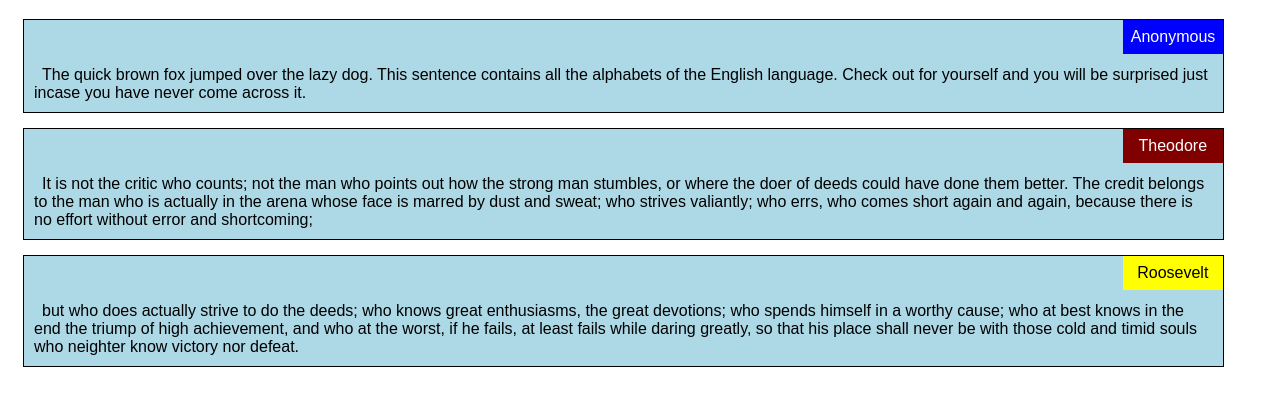
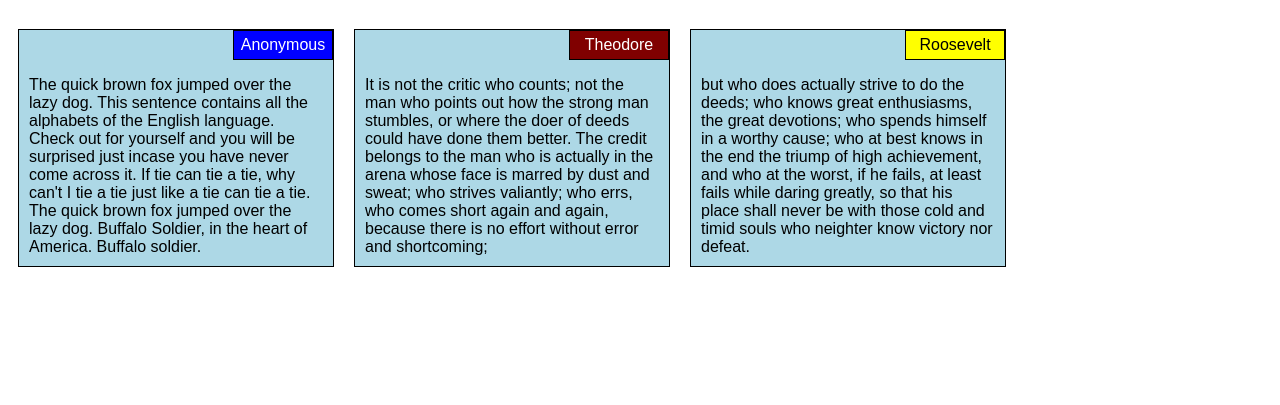
Before and after one commit to wellawet/assign1, a plain HTML site: page index.html in a window 1280 px wide. Shown: the part 61-466 px from the top of the page. Drawn offline with Linux system fonts and the light colour scheme.

Commit message:
first summit

```diff
--- a/index.html
+++ b/index.html
@@ -2,21 +2,25 @@
 <html>
   <head>
     <meta charset="utf-8">
+    <meta name="viewport" content="width=device-width, initial-scale=1">
     <title>Assignment Solution for Module 2</title>
     <link href="style.css" rel="stylesheet" >
   </head>
   <body>
     <h1>Some Quotes</h1>
 
-      <div>
+      <div class="col-lg-1">
         <nav id="p1">Anonymous</nav><br><br>
         <nav>
         The quick brown fox jumped over the lazy dog. This sentence contains all the alphabets of the English language. Check out for yourself and you will be surprised just incase you
         have never come across it.
+        If tie can tie a tie, why can't I tie a tie just like a tie can tie a tie.
+        The quick brown fox jumped over the lazy dog. Buffalo Soldier, in the heart of America. Buffalo soldier.
+
         </nav>
       </div>
 
-      <div>
+      <div class="col-lg-2">
         <nav id="p2">Theodore</nav> <br><br>
         <nav>
         It is not the critic who counts; not the man who points out how the strong man stumbles, or where the doer of deeds could have done them better. The credit belongs to the man
@@ -25,7 +29,7 @@
         </nav>
       </div>
 
-      <div>
+      <div class="col-lg-3 col-md-">
       <nav id="p3">Roosevelt</nav><br><br>
         <nav>
         but who does actually strive to do the deeds; who knows great enthusiasms, the great devotions; who spends himself in a worthy cause; who at best knows in the end the triump
@@ -34,5 +38,6 @@
         </nav>
       </div>
 
+
   </body>
 </html>
--- a/style.css
+++ b/style.css
@@ -1,7 +1,9 @@
 
 * {
     box-sizing: border-box;
+
 }
+
 
 h1 {
     text-align: center;
@@ -9,10 +11,10 @@ h1 {
 div {
     background-color: lightblue;
     font-family: Arial, Helvetica, sans-serif;
+    width: 96%;
     border: 1px solid black;
-    width: 95%;
     padding: 10px;
-    margin: 15px;
+    margin: 10px;
     position: relative;
 
 
@@ -21,7 +23,7 @@ div {
 nav {
     text-align: center;
     width: 100px;
-    padding: 8px;
+
     display: inline;
 
 
@@ -29,18 +31,22 @@ nav {
 
 #p1 {
     background-color: blue;
+    border: 1px solid black;
     color: white;
+    padding: 5px;
     position: absolute;
     right:0px;
     top:0px;
-    float: right;
+
 
 
 }
 
 #p2 {
     background-color: maroon;
+    border: 1px solid black;
     color: white;
+    padding: 5px;
     position: absolute;
     right:0px;
     top:0px;
@@ -48,8 +54,66 @@ nav {
 
 #p3 {
     background-color: yellow;
+    border: 1px solid black;
+    padding: 5px;
     position: absolute;
     right:0px;
     top:0px;
 
 }
+
+/* For Desktops */
+@media (min-width: 992px) {
+    .col-lg-1, .col-lg-2, .col-lg-3 {
+        width: 96%;
+        /*height: 300px;*/
+        float: left;
+    }
+
+     .col-lg-1 {
+        width: 25%;
+     }
+     .col-lg-2 {
+        width: 25%;
+     }
+     .col-lg-3 {
+        width: 25%;
+     }
+
+
+
+}
+
+/*For Tablets */
+@media (min-width: 768px) and (max-width: 991px) {
+    .col-lg-1, .col-lg-2, .col-lg-3 {
+        width: 96%;
+        float: left;
+}
+    .col-lg-1 {
+        width: 33.33%;
+    }
+    .col-lg-2 {
+        width: 33.33%;
+    }
+    .col-lg-3 {
+        width: 69.16%;
+    }
+
+/*For Mobile*/
+@media (width: 767px) , (max-width: 767px) {
+
+    .col-lg-1, .col-lg-2, .col-lg-3 {
+        width: 96%;
+        float: left;
+    }
+    .col-lg-1 {
+        width: 33.33%;
+    }
+    .col-lg-2 {
+        width: 33.33%;
+    }
+    .col-lg-3 {
+        width: 33.33%;
+    }
+}
```
